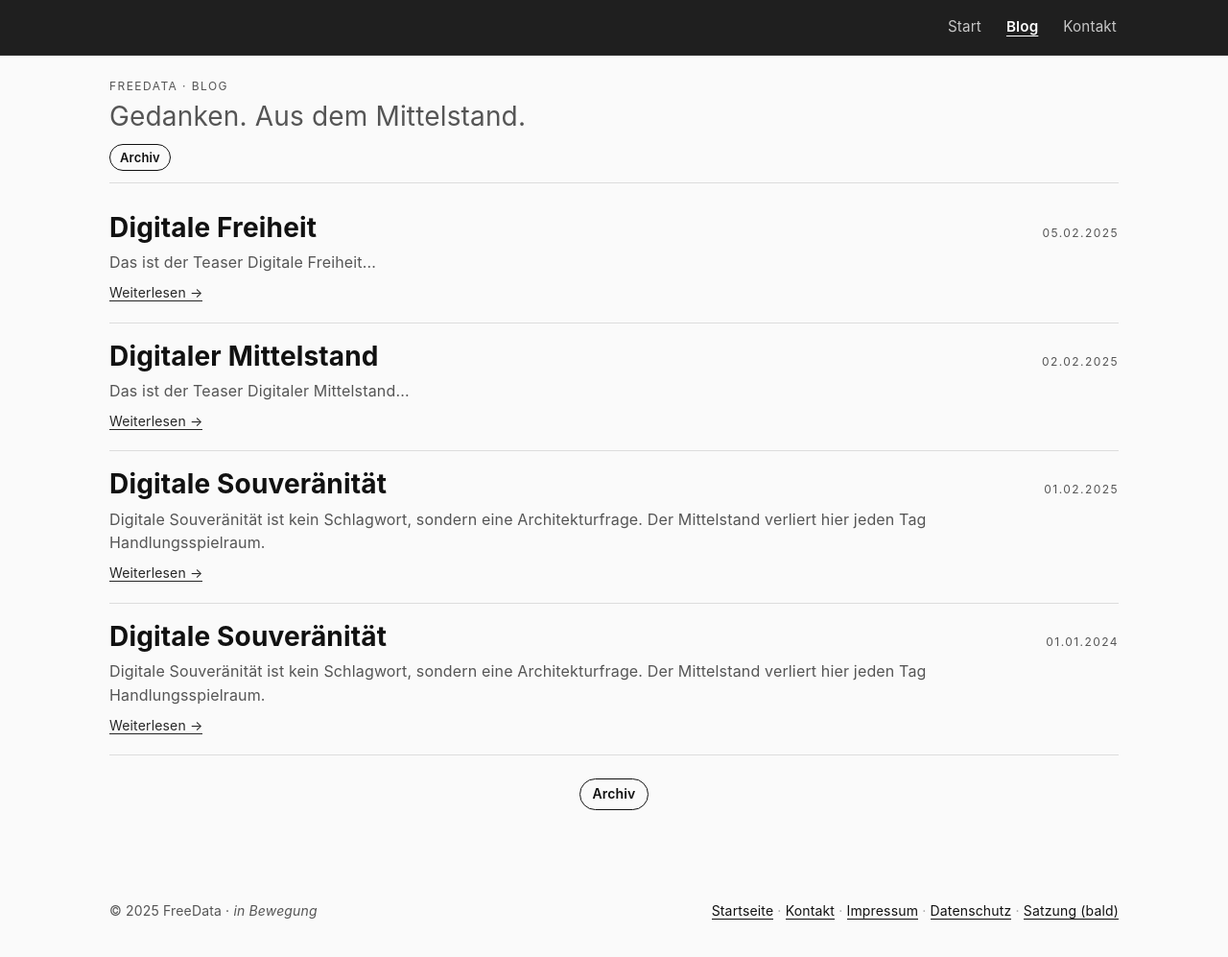
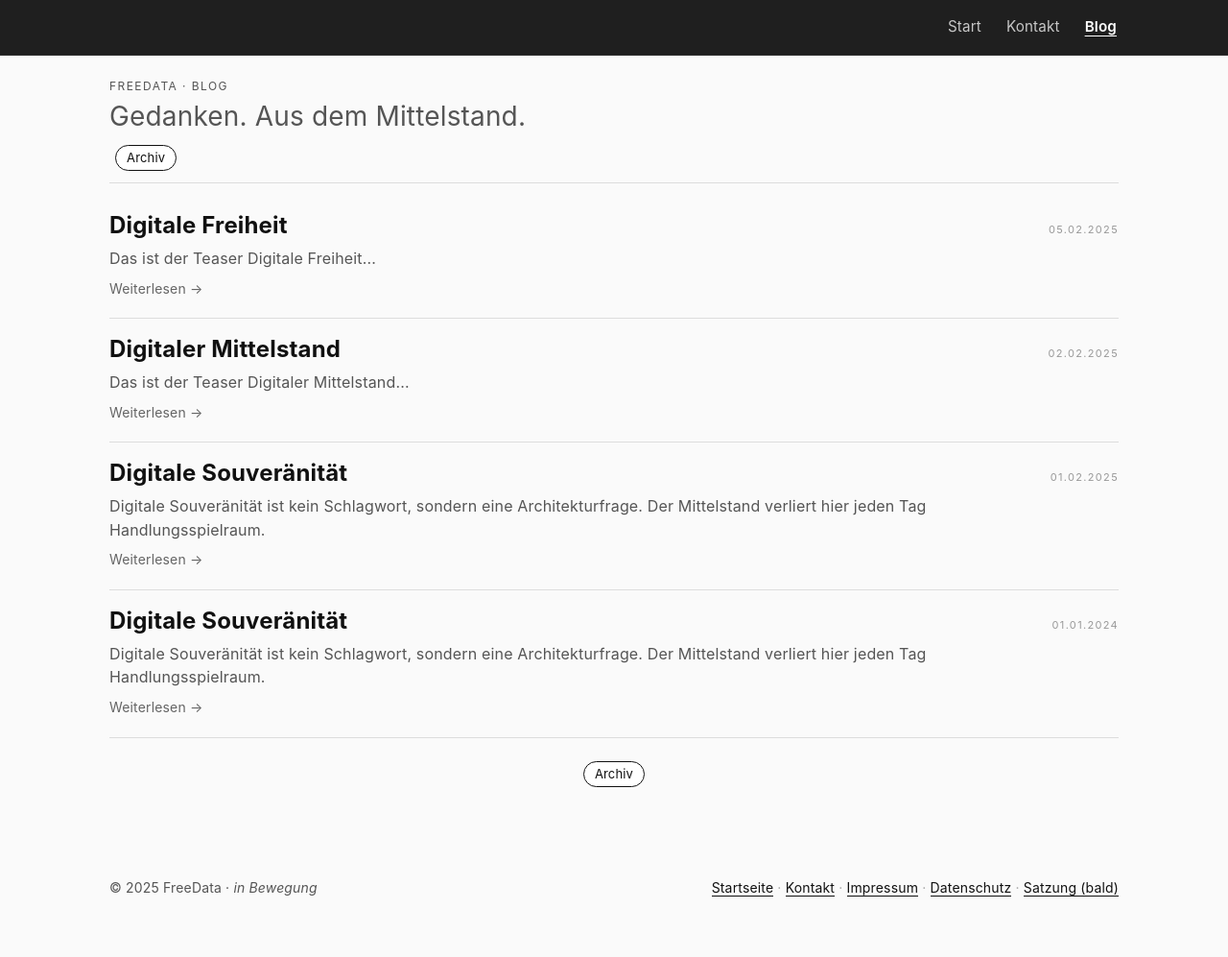
Before and after one commit to freedata-coop/freedata-coop.github.io, a Jekyll site: the page built from blog/index.html, in a window 1280 px wide and 1031 px high. Shown: the top 997 px of the window at 96% size. Built offline with Jekyll 4.4.1, drawn with Linux system fonts in a browser that asks for light colours; the list of posts is cut into pages by our own code.

Commit message:
(feat): update blog design

```diff
--- a/_layouts/default.html
+++ b/_layouts/default.html
@@ -31,8 +31,8 @@
       <!-- <a href="/" class="topnav-logo">FreeData</a> -->
       <nav class="topnav-links">
         <a href="/" class="{% if page.url == '/' %}active{% endif %}">Start</a>
+        <a href="mailto:shift@freedata.net">Kontakt</a>
         <a href="{{ '/blog/' | relative_url }}" class="{% if page.url contains '/blog' %}active{% endif %}">Blog</a>
-        <a href="mailto:shift@freedata.net">Kontakt</a>
       </nav>
     </div>
   </header>
--- a/assets/custom.css
+++ b/assets/custom.css
@@ -155,9 +155,10 @@ blog-teaser{ display:none; }
 /* Titel links dominant */
 .blog-title{
   margin: 0;
-  font-size: clamp(20px,3vw,28px);
+  font-size: clamp(20px,3vw,24px);
   line-height: 1.15;
 }
+
 .blog-title a{
   color: var(--fg);
   border-bottom: 0;
@@ -166,8 +167,8 @@ blog-teaser{ display:none; }
 
 /* Datum rechts klein & ruhig */
 .blog-date{
-  font-size: 12px;
-  color: var(--muted);
+  font-size: 11px;
+  color: #999;
   text-transform: uppercase;
   letter-spacing: .12em;
   white-space: nowrap;
@@ -186,11 +187,16 @@ blog-teaser{ display:none; }
 /* Weiterlesen-Link schlicht */
 .blog-read a{
   font-size: 14px;
-  border-bottom: 1px solid var(--fg);
-  color: var(--fg);
+  color: var(--muted);
+  border-bottom: none;
+  text-decoration: none;
   opacity: .9;
 }
-.blog-read a:hover{ opacity: 1; }
+
+.blog-read a:hover{
+  color: var(--fg);
+  opacity: 1;
+}
 
 
 /* ================= Blog Post Layout ================= */
@@ -238,34 +244,48 @@ blog-teaser{ display:none; }
   align-items:center;
 }
 
-/* Pills wie Year-Nav */
+/* Pills */
 .pager-pill{
+  display:inline-block;
+  padding:6px 14px;
+  border-radius:20px;
+  background:#fff;
   border:1px solid var(--line);
-  padding:6px 12px;
-  border-radius:999px;
-  text-decoration:none;
+  font-size:14px;
   color:var(--fg);
-  opacity:.75;
-  font-size:14px;
+  margin:0 6px;
+  white-space:nowrap;
+  text-decoration: none;
 }
 
-.pager-pill,
-.pager-pill:visited {
+.pager-pill:visited{
   color: var(--fg) !important;
 }
 
-.pager-pill:hover {
+.pager-pill:hover{
   color: #000 !important;
   border-color: #000 !important;
 }
 
-.pager-archive{
-  opacity:1;
-  font-weight:600;
-  border-color: var(--fg);
+.pager-pill,
+.pager-pill:hover,
+.pager-pill:focus,
+.pager-pill:active{
+  text-decoration: none !important;
 }
 
-.lead .pager-pill {
+/* Fokus-Sichtbarkeit für Pager */
+.pager-pill:focus-visible{
+  outline: 2px solid #000;
+  outline-offset: 2px;
+}
+
+.pager-archive{
+  border-color:var(--fg);
+  color:var(--fg);
+}
+
+.lead .pager-pill{
   font-size: 13px;
   padding:5px 10px;
 }
@@ -342,12 +362,29 @@ blog-teaser{ display:none; }
   opacity:.9;
 }
 
-/* ================= Archiv-link ================= */
+/* ================= Archiv-Link (Blog-Start oben) ================= */
 
 .archive-link{
   font-size:14px;
   border-bottom:1px solid var(--fg);
   text-decoration:none;
   opacity:.8;
+  color: var(--fg);
 }
-.archive-link:hover{ opacity:1; }
+
+.archive-link:hover{
+  opacity:1;
+  text-decoration:none;
+}
+
+/* Fokus-Sichtbarkeit für Archiv-Link */
+.archive-link:focus-visible{
+  outline: 2px solid #000;
+  outline-offset: 2px;
+}
+
+.archive-link,
+.pager-pill.pager-archive:first-of-type{
+  font-size: 13px;
+  padding:4px 11px;
+}
```
